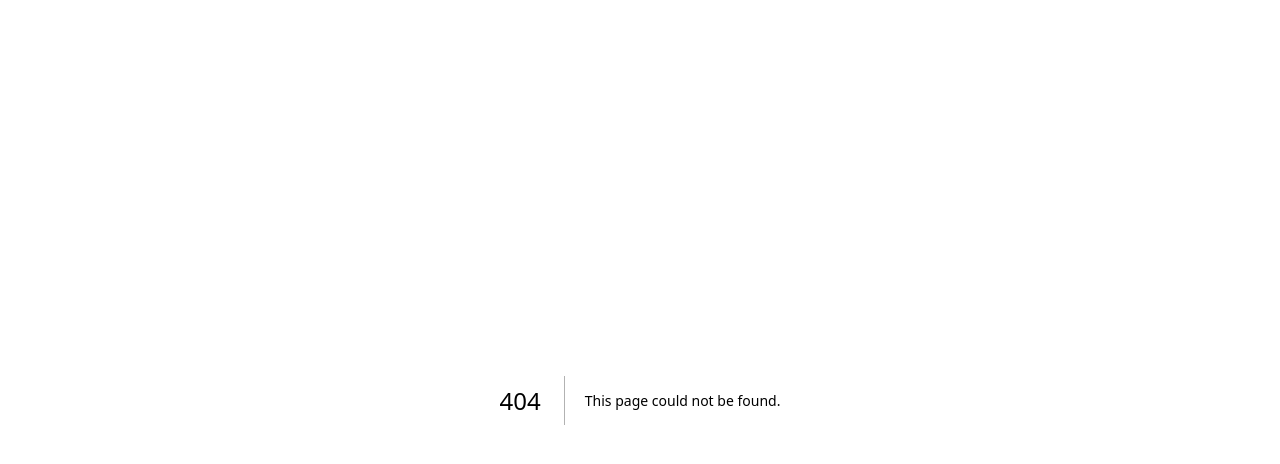
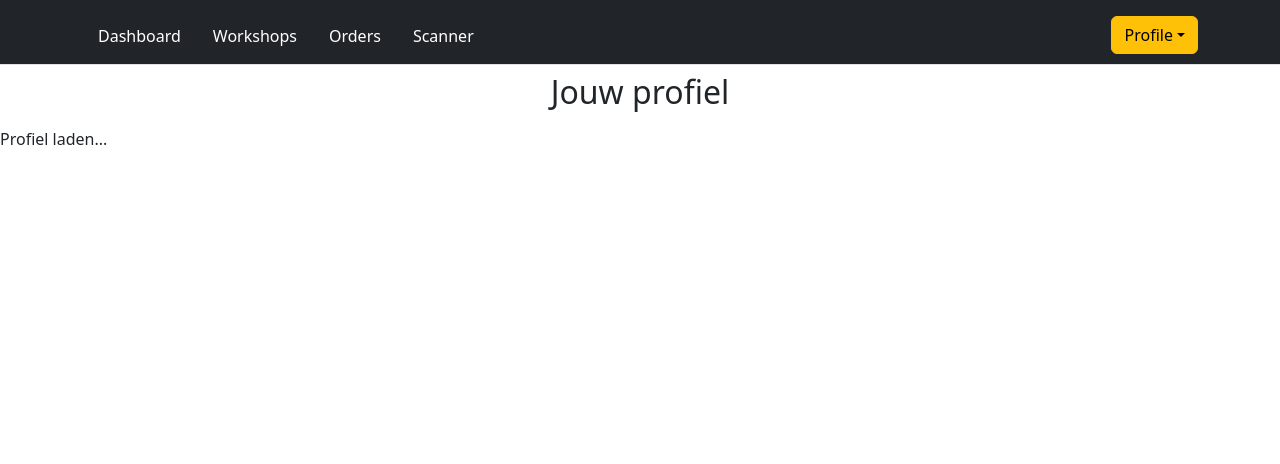
Before and after one commit to studentThomas/Skoolworkshop-WEB, a Next.js app: page /profile in a window 1280 px wide. Before the commit this address had no page. Shown: the top 464 px of the page. Built offline with nearby package versions, Linux system fonts and the light colour scheme.

Commit message:
Added code to see profile

```diff
--- a/app/login/page.tsx
+++ b/app/login/page.tsx
@@ -20,8 +20,9 @@ async function login(email: any, password: any) {
 
     if (response.ok && response.status === 200) {
       // Login successful
-      const { Role } = data.data; // Assuming the role information is provided in the response as "Role"
+      const { Role, EmailAdress } = data.data; // Assuming the role information is provided in the response as "Role"
       localStorage.setItem('role', Role); // Store the role in localStorage
+      localStorage.setItem('email', EmailAdress); // Store the email in localStorage
       console.log('Login successful');
     } else {
       // Login failed
--- /dev/null
+++ b/app/profile/page.tsx
@@ -0,0 +1,62 @@
+"use client";
+import Nav from '@/components/Nav';
+import 'bootstrap/dist/css/bootstrap.min.css';
+import '../globals.css';
+import { useState, useEffect } from 'react';
+
+interface UserProfile {
+  Id: number;
+  EmailAdress: string;
+  Password: string;
+  FirstName: string;
+  PhoneNumber: string;
+  Role: string;
+}
+
+async function getUserProfile(email: string): Promise<UserProfile | undefined> {
+  const response = await fetch('https://skoolworkshop.up.railway.app/api/user');
+  const data = await response.json();
+  const userProfile = data?.data.find((user: UserProfile) => user.EmailAdress === email);
+  return userProfile;
+}
+
+export default function ProfilePage() {
+  const [userProfile, setUserProfile] = useState<UserProfile | null>(null);
+
+  useEffect(() => {
+    const userEmail = localStorage.getItem('email'); // Retrieve the logged-in user's email from localStorage
+    if (userEmail) {
+      getUserProfile(userEmail).then((data) => {
+        setUserProfile(data || null);
+      }).catch((error) => {
+        console.error('An error occurred while fetching user profile');
+        setUserProfile(null);
+      });
+    }
+  }, []);
+
+  return (
+    <div>
+      <Nav />
+      <h2 className="text-center p-2">Jouw profiel</h2>
+      {userProfile ? (
+        <div className="container">
+          <p>
+            <strong>Email:</strong> {userProfile.EmailAdress}
+          </p>
+          <p>
+            <strong>Naam:</strong> {userProfile.FirstName}
+          </p>
+          <p>
+            <strong>Telefoonnummer:</strong> {userProfile.PhoneNumber}
+          </p>
+          <p>
+            <strong>Rool:</strong> {userProfile.Role}
+          </p>
+        </div>
+      ) : (
+        <p>Profiel laden...</p>
+      )}
+    </div>
+  );
+}
--- a/components/Nav.tsx
+++ b/components/Nav.tsx
@@ -56,7 +56,7 @@ export default function Nav() {
               <Dropdown.Item href="#">Nieuw workshop</Dropdown.Item>
               <Dropdown.Divider /> {/* Divider */}
               <Dropdown.Item href="/persons">Personen</Dropdown.Item>
-              <Dropdown.Item href="#">Profiel</Dropdown.Item>
+              <Dropdown.Item href="/profile">Profiel</Dropdown.Item>
               <Dropdown.Divider /> {/* Divider */}
               <Dropdown.Item href="/login">Sign out</Dropdown.Item>
             </Dropdown.Menu>
```
